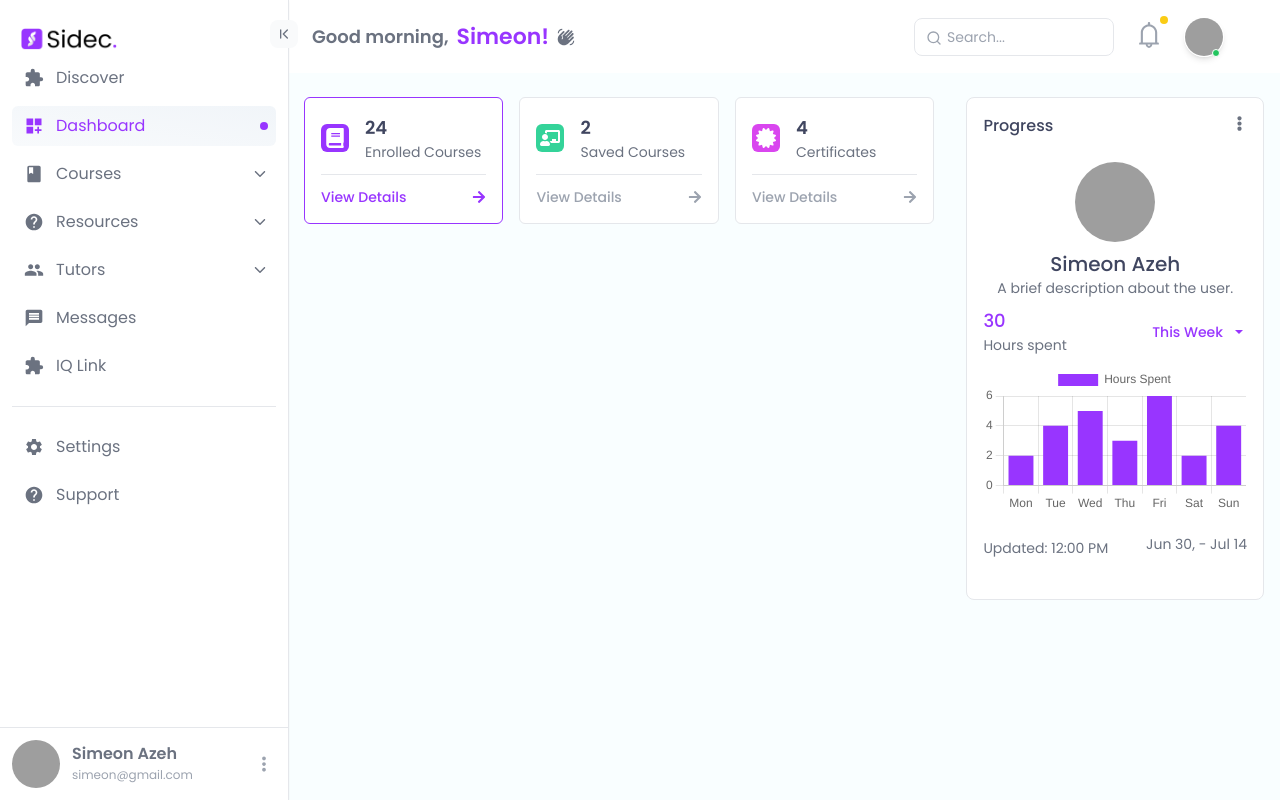
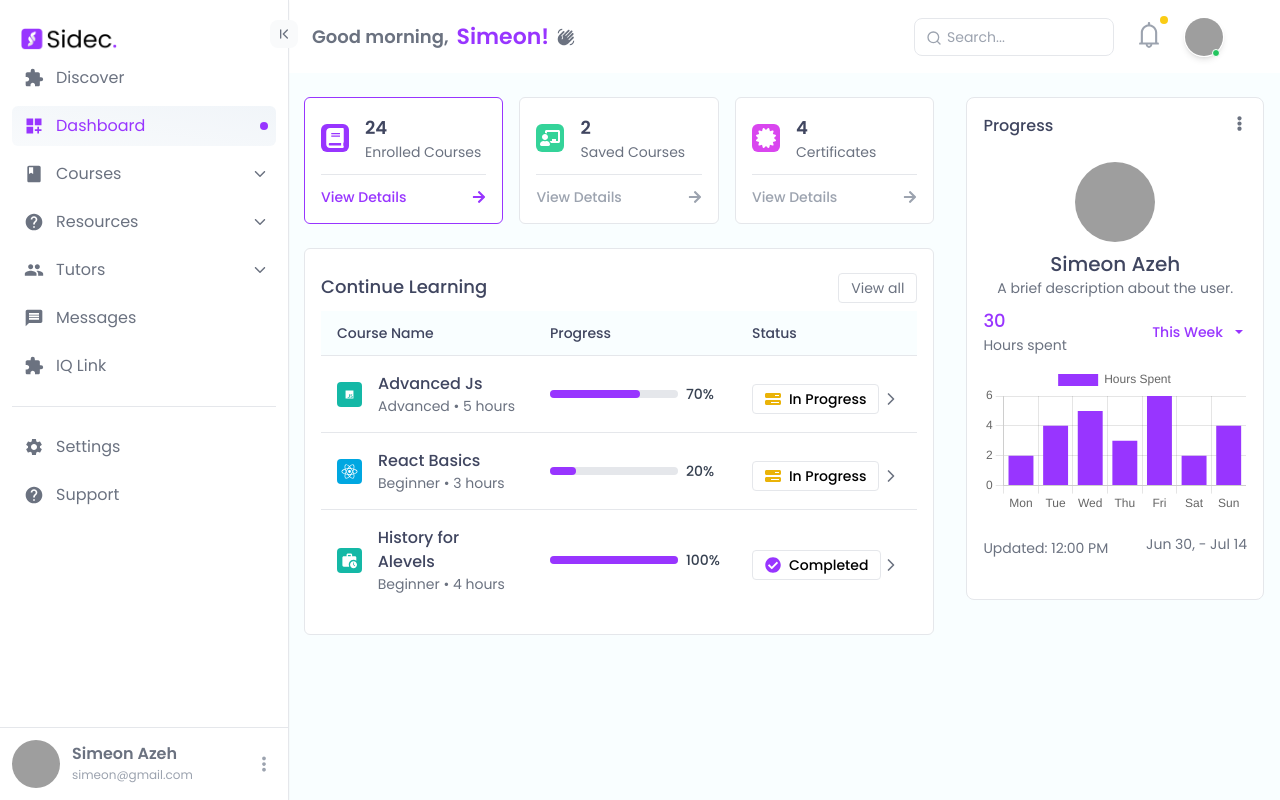
Before and after one commit to Simeon-Azeh/sidecapp, a React (Vite) app: page /dashboard in a window 1280 px wide. Built offline with nearby package versions, Linux system fonts and the light colour scheme; grey boxes are pictures that could not be loaded.

Commit message:
dashboard table

```diff
--- /dev/null
+++ b/src/components/Dashboard/ResponsiveTable.jsx
@@ -0,0 +1,85 @@
+import React from 'react';
+import { FiChevronRight } from 'react-icons/fi';
+import { IoLogoJavascript, IoLogoReact } from "react-icons/io5";
+import { MdWorkHistory } from "react-icons/md";
+import { FaCheckCircle } from 'react-icons/fa';
+import { FaBarsProgress } from "react-icons/fa6";
+
+const ResponsiveTable = () => {
+  const courses = [
+    {
+      icon: <IoLogoJavascript size={25} className='text-white p-2 rounded bg-teal-500' />,
+      title: 'Advanced Js',
+      description: 'Advanced • 5 hours ',
+      progress: 70,
+      status: { title: 'In Progress', icon: <FaBarsProgress size={16} className="text-yellow-500" /> },
+    },
+    {
+      icon: <IoLogoReact size={25} className='text-white p-1 rounded bg-[#00A7E1]' />,
+      title: 'React Basics',
+      description: 'Beginner • 3 hours',
+      progress: 20,
+      status: { title: 'In Progress', icon: <FaBarsProgress size={16} className="text-yellow-500" /> },
+    },
+    {
+      icon: <MdWorkHistory size={25} className='text-white p-1 rounded bg-teal-500' />,
+      title: 'History for Alevels',
+      description: 'Beginner • 4 hours',
+      progress: 100,
+      status: { title: 'Completed', icon: <FaCheckCircle size={16} className="text-[#9835ff] " /> },
+    },
+  ];
+
+  return (
+    <div className='bg-white py-6 mt-6 font-poppins border rounded-md'>
+      <div className='flex justify-between px-4 mb-2'>
+        <h1 className='text-lg font-medium text-[#404660]'>Continue Learning</h1>
+        <a href='' className='text-sm text-gray-500 border py-1 px-3 cursor-pointer rounded hover:translate-y-[-5px] duration-300'>View all</a>
+      </div>
+      <div className="overflow-x-auto px-4">
+        <table className="min-w-full">
+          <thead>
+            <tr className="w-full bg-[#F9feff] rounded-lg text-[#404660] text-left text-sm">
+              <th className="py-3 px-4 font-medium">Course Name</th>
+              <th className="py-3 px-4 font-medium">Progress</th>
+              <th className="py-3 px-4 font-medium">Status</th>
+            </tr>
+          </thead>
+          <tbody>
+            {courses.map((course, index) => (
+              <tr key={index} className="border-t hover:bg-gray-50 cursor-pointer">
+                <td className="py-4 px-4 flex items-center">
+                  {course.icon}
+                  <div className="ml-4">
+                    <h1 className="font-medium text-[#404660]">{course.title}</h1>
+                    <div className="text-gray-500 text-sm">{course.description}</div>
+                  </div>
+                </td>
+                <td className="py-4 px-4">
+                  <div className="flex items-center">
+                    <div className="w-32 bg-gray-200 rounded-full h-2">
+                      <div
+                        className="bg-[#9835ff] h-2 rounded-full"
+                        style={{ width: `${course.progress}%` }}
+                      ></div>
+                    </div>
+                    <span className="ml-2 text-sm font-medium text-gray-700">{course.progress}%</span>
+                  </div>
+                </td>
+                <td className="py-4 px-4 flex items-center justify-between">
+                  <div className="flex items-center border py-1 px-3 rounded">
+                    {course.status.icon}
+                    <span className="ml-2 text-sm font-medium">{course.status.title}</span>
+                  </div>
+                  <FiChevronRight size={20} className="text-gray-500" />
+                </td>
+              </tr>
+            ))}
+          </tbody>
+        </table>
+      </div>
+    </div>
+  );
+};
+
+export default ResponsiveTable;
--- a/src/pages/Dashboard.jsx
+++ b/src/pages/Dashboard.jsx
@@ -5,6 +5,7 @@ import Navbar from '../components/Navbar';
 import { FaBook, FaChalkboardTeacher, FaCertificate } from 'react-icons/fa';
 import Card from '../components/Dashboard/Card';
 import ProfileContainer from '../components/Dashboard/ProfileContainer';
+import ResponsiveTable from '../components/Dashboard/ResponsiveTable';
 
 function Dashboard() {
   return (
@@ -74,6 +75,9 @@ function Dashboard() {
         BtnBgcolor="text-gray-400"
       />
     </div>
+    <div>
+        <ResponsiveTable />
+    </div>
             </div>
             <div className='w-full px-7 mt-5 md:mt-0 md:px-0 md:w-[30%]'>
             <div>
```
